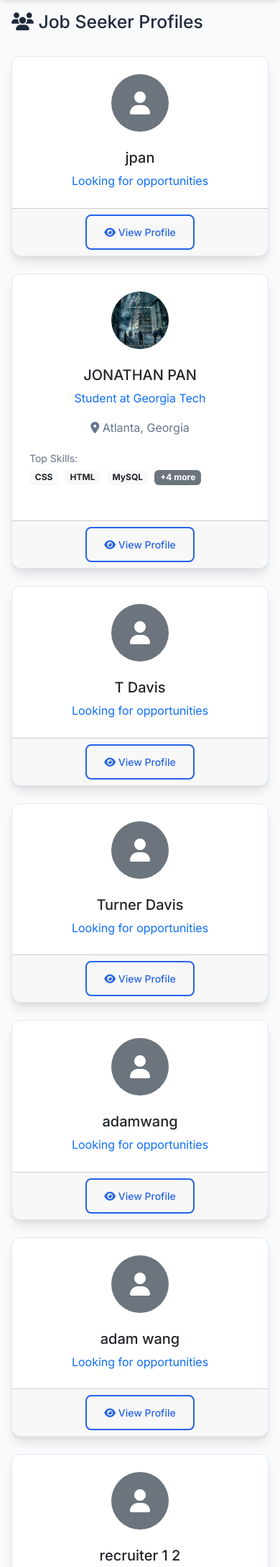
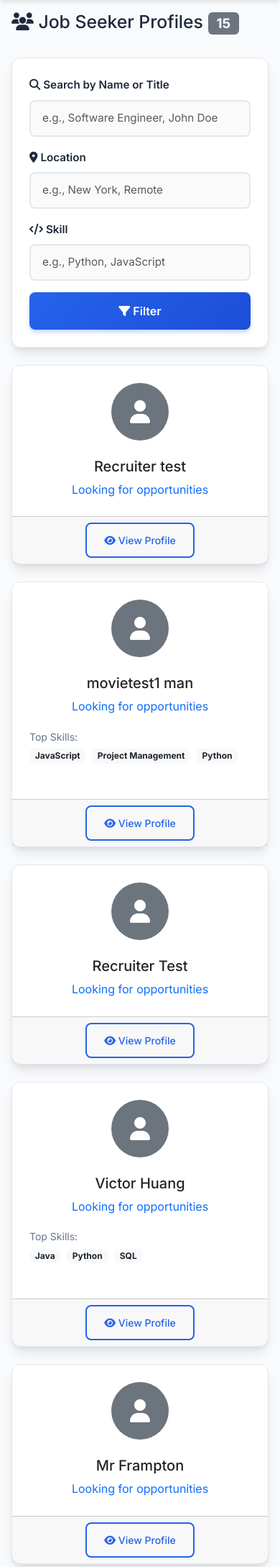
Before and after one commit to chunkymonkey5858/lockedin, a Django app: page /profiles/ in a window 390 px wide. Shown: the part 80-2257 px from the top of the page at 72% size. Run offline with Django 5.2, Linux system fonts and the light colour scheme; a user stored in the database is signed in; data comes from the database, SQL or seed files in the repository; both versions use the stored data as it was after the commit.

Commit message:
Add comprehensive notifications system and enhanced profile search
Features added:

1. NOTIFICATIONS SYSTEM (Job Seekers):
   - Created Notification model with types: application_status, interview, offer, message, profile_view, job_match
   - Built full notifications page with filtering by type (all, unread, applications, interviews, offers, messages)
   - Added auto-notifications for:
     * Application submission confirmation
     * Application status changes (reviewing, shortlisted, interview, offer, rejected)
     * Special emojis for interviews (🎉) and offers (🎊)
   - Implemented notification badge in navbar (updates every 30 seconds via AJAX)
   - Mark as read functionality (single or bulk)
   - Pagination for notifications (20 per page)
   - Views: notifications_list, mark_notification_read, mark_all_notifications_read, get_unread_notification_count

2. PROFILE SEARCH ENHANCEMENTS:
   - Added search bar to public profile list page
   - Filters by: name, title, location, skills
   - Pagination (6 profiles per page with First/Previous/Next/Last navigation)
   - Display total profile count in badge
   - Search preserves filters across pagination
   - Clear filters button

3. SIGNAL INTEGRATIONS:
   - Updated jobs/signals.py to create notifications on application submission and status changes
   - Notifications triggered automatically when recruiters update application status
   - Smart notification types (interview vs offer vs general status update)

4. UI/UX IMPROVEMENTS:
   - Notification badge shows unread count (hidden when 0, shows 99+ for large numbers)
   - Color-coded notification items (blue highlight for unread)
   - Icon system for different notification types
   - Filter tabs for easy navigation
   - Responsive design for all new pages

Files modified:
- profiles/models.py: Added Notification model
- profiles/views.py: Added 4 notification views + enhanced profile_list with search
- profiles/urls.py: Added notification routes
- profiles/admin.py: Registered Notification in admin
- profiles/templates/base.html: Added notification badge + AJAX updater
- profiles/templates/profiles/notifications.html: New full notifications page
- profiles/templates/profiles/profile_list.html: Enhanced with search and pagination
- jobs/signals.py: Added notification triggers
- Migration: 0006_notification.py

```diff
--- a/profiles/templates/base.html
+++ b/profiles/templates/base.html
@@ -283,6 +283,11 @@
                         <a class="nav-link" href="{% url 'conversations_list' %}">
                             <i class="fas fa-comments me-1"></i>Messages
                         </a>
+                        <a class="nav-link position-relative" href="{% url 'notifications' %}" id="notifications-link">
+                            <i class="fas fa-bell me-1"></i>Notifications
+                            <span class="badge bg-danger rounded-pill position-absolute top-0 start-100 translate-middle"
+                                  id="notification-badge" style="display: none; font-size: 0.7rem;">0</span>
+                        </a>
                         <a class="nav-link" href="{% url 'custom_logout' %}">
                             <i class="fas fa-sign-out-alt me-1"></i>Logout
                         </a>
@@ -318,6 +323,35 @@
     </main>
 
     <script src="https://cdn.jsdelivr.net/npm/bootstrap@5.3.0/dist/js/bootstrap.bundle.min.js"></script>
+
+    <!-- Notification Badge Update Script -->
+    {% if user.is_authenticated %}
+    <script>
+        function updateNotificationBadge() {
+            fetch('{% url "get_unread_notification_count" %}')
+                .then(response => response.json())
+                .then(data => {
+                    const badge = document.getElementById('notification-badge');
+                    if (badge) {
+                        if (data.count > 0) {
+                            badge.textContent = data.count > 99 ? '99+' : data.count;
+                            badge.style.display = 'inline-block';
+                        } else {
+                            badge.style.display = 'none';
+                        }
+                    }
+                })
+                .catch(error => console.error('Error fetching notification count:', error));
+        }
+
+        // Update badge on page load
+        document.addEventListener('DOMContentLoaded', updateNotificationBadge);
+
+        // Update badge every 30 seconds
+        setInterval(updateNotificationBadge, 30000);
+    </script>
+    {% endif %}
+
     {% block scripts %}{% endblock %}
     {% block extra_js %}{% endblock %}
 </body>
--- a/profiles/templates/profiles/profile_list.html
+++ b/profiles/templates/profiles/profile_list.html
@@ -4,12 +4,53 @@
 
 {% block content %}
 <div class="d-flex justify-content-between align-items-center mb-4">
-    <h2><i class="fas fa-users"></i> Job Seeker Profiles</h2>
+    <h2><i class="fas fa-users"></i> Job Seeker Profiles <span class="badge bg-secondary">{{ total_count }}</span></h2>
     {% if not user.is_authenticated %}
         <a href="{% url 'register_job_seeker' %}" class="btn btn-primary">
             <i class="fas fa-user-plus"></i> Join as Job Seeker
         </a>
     {% endif %}
+</div>
+
+<!-- Search Bar -->
+<div class="card mb-4">
+    <div class="card-body">
+        <form method="get" class="row g-3">
+            <div class="col-md-4">
+                <label for="search" class="form-label">
+                    <i class="fas fa-search me-1"></i>Search by Name or Title
+                </label>
+                <input type="text" class="form-control" id="search" name="search"
+                       value="{{ search_query }}" placeholder="e.g., Software Engineer, John Doe">
+            </div>
+            <div class="col-md-3">
+                <label for="location" class="form-label">
+                    <i class="fas fa-map-marker-alt me-1"></i>Location
+                </label>
+                <input type="text" class="form-control" id="location" name="location"
+                       value="{{ location_filter }}" placeholder="e.g., New York, Remote">
+            </div>
+            <div class="col-md-3">
+                <label for="skill" class="form-label">
+                    <i class="fas fa-code me-1"></i>Skill
+                </label>
+                <input type="text" class="form-control" id="skill" name="skill"
+                       value="{{ skill_filter }}" placeholder="e.g., Python, JavaScript">
+            </div>
+            <div class="col-md-2 d-flex align-items-end">
+                <button type="submit" class="btn btn-primary w-100">
+                    <i class="fas fa-filter me-1"></i>Filter
+                </button>
+            </div>
+        </form>
+        {% if search_query or location_filter or skill_filter %}
+            <div class="mt-3">
+                <a href="{% url 'profile_list' %}" class="btn btn-sm btn-outline-secondary">
+                    <i class="fas fa-times me-1"></i>Clear Filters
+                </a>
+            </div>
+        {% endif %}
+    </div>
 </div>
 
 <div class="row">
@@ -79,4 +120,43 @@
         </div>
     {% endfor %}
 </div>
+
+<!-- Pagination -->
+{% if profiles.has_other_pages %}
+    <nav aria-label="Profile pagination" class="mt-4">
+        <ul class="pagination justify-content-center">
+            {% if profiles.has_previous %}
+                <li class="page-item">
+                    <a class="page-link" href="?page=1{% if search_query %}&search={{ search_query }}{% endif %}{% if location_filter %}&location={{ location_filter }}{% endif %}{% if skill_filter %}&skill={{ skill_filter }}{% endif %}">
+                        <i class="fas fa-angle-double-left"></i> First
+                    </a>
+                </li>
+                <li class="page-item">
+                    <a class="page-link" href="?page={{ profiles.previous_page_number }}{% if search_query %}&search={{ search_query }}{% endif %}{% if location_filter %}&location={{ location_filter }}{% endif %}{% if skill_filter %}&skill={{ skill_filter }}{% endif %}">
+                        <i class="fas fa-angle-left"></i> Previous
+                    </a>
+                </li>
+            {% endif %}
+
+            <li class="page-item active">
+                <span class="page-link">
+                    Page {{ profiles.number }} of {{ profiles.paginator.num_pages }}
+                </span>
+            </li>
+
+            {% if profiles.has_next %}
+                <li class="page-item">
+                    <a class="page-link" href="?page={{ profiles.next_page_number }}{% if search_query %}&search={{ search_query }}{% endif %}{% if location_filter %}&location={{ location_filter }}{% endif %}{% if skill_filter %}&skill={{ skill_filter }}{% endif %}">
+                        Next <i class="fas fa-angle-right"></i>
+                    </a>
+                </li>
+                <li class="page-item">
+                    <a class="page-link" href="?page={{ profiles.paginator.num_pages }}{% if search_query %}&search={{ search_query }}{% endif %}{% if location_filter %}&location={{ location_filter }}{% endif %}{% if skill_filter %}&skill={{ skill_filter }}{% endif %}">
+                        Last <i class="fas fa-angle-double-right"></i>
+                    </a>
+                </li>
+            {% endif %}
+        </ul>
+    </nav>
+{% endif %}
 {% endblock %}
--- a/profiles/urls.py
+++ b/profiles/urls.py
@@ -56,4 +56,10 @@ urlpatterns = [
     path('conversations/<int:conversation_id>/send-message/', views.send_message_ajax, name='send_message_ajax'),
     path('conversations/<int:conversation_id>/mark-read/', views.mark_messages_read, name='mark_messages_read'),
 
+    # Notification URLs
+    path('notifications/', views.notifications_list, name='notifications'),
+    path('notifications/<int:notification_id>/mark-read/', views.mark_notification_read, name='mark_notification_read'),
+    path('notifications/mark-all-read/', views.mark_all_notifications_read, name='mark_all_notifications_read'),
+    path('notifications/count/', views.get_unread_notification_count, name='get_unread_notification_count'),
+
 ]
--- a/profiles/views.py
+++ b/profiles/views.py
@@ -6,7 +6,7 @@ from django.db import transaction, models
 from django.http import JsonResponse
 from django.views.decorators.http import require_http_methods
 from django.utils import timezone
-from .models import CustomUser, JobSeekerProfile, AdminActionLog, PrivacySettings, Conversation, Message
+from .models import CustomUser, JobSeekerProfile, AdminActionLog, PrivacySettings, Conversation, Message, Notification
 from .forms import (
     UserRegistrationForm, JobSeekerRegistrationForm, JobSeekerProfileForm,
     SkillFormSet, EducationFormSet, WorkExperienceFormSet, LinkFormSet,
@@ -232,13 +232,44 @@ def view_profile(request, user_id=None):
     return render(request, 'profiles/view_profile.html', context)
 
 def public_profile_list(request):
-    """List all public job seeker profiles"""
+    """List all public job seeker profiles with search and pagination"""
+    from django.core.paginator import Paginator
+    from django.db.models import Q
+
     profiles = JobSeekerProfile.objects.filter(
         is_public=True
-    ).select_related('user').prefetch_related('skills')
+    ).select_related('user').prefetch_related('skills').order_by('-updated_at')
+
+    # Search functionality
+    search_query = request.GET.get('search', '')
+    location_filter = request.GET.get('location', '')
+    skill_filter = request.GET.get('skill', '')
+
+    if search_query:
+        profiles = profiles.filter(
+            Q(user__first_name__icontains=search_query) |
+            Q(user__last_name__icontains=search_query) |
+            Q(headline__icontains=search_query) |
+            Q(bio__icontains=search_query)
+        )
+
+    if location_filter:
+        profiles = profiles.filter(location__icontains=location_filter)
+
+    if skill_filter:
+        profiles = profiles.filter(skills__name__icontains=skill_filter).distinct()
+
+    # Pagination
+    paginator = Paginator(profiles, 6)  # Show 6 profiles per page
+    page_number = request.GET.get('page', 1)
+    profiles_page = paginator.get_page(page_number)
 
     context = {
-        'profiles': profiles,
+        'profiles': profiles_page,
+        'search_query': search_query,
+        'location_filter': location_filter,
+        'skill_filter': skill_filter,
+        'total_count': paginator.count,
     }
 
     return render(request, 'profiles/profile_list.html', context)
@@ -1292,3 +1323,60 @@ def mark_messages_read(request, conversation_id):
         'message': f'{count} messages marked as read',
         'marked_count': count
     })
+
+@login_required
+def notifications_list(request):
+    """Display user notifications with filtering and pagination"""
+    from django.core.paginator import Paginator
+
+    notifications = Notification.objects.filter(recipient=request.user)
+
+    # Filter by type or read status
+    filter_type = request.GET.get('filter', '')
+    if filter_type == 'unread':
+        notifications = notifications.filter(is_read=False)
+    elif filter_type in ['application_status', 'interview', 'offer', 'message', 'profile_view', 'job_match']:
+        notifications = notifications.filter(notification_type=filter_type)
+
+    # Pagination
+    paginator = Paginator(notifications, 20)  # 20 per page
+    page_number = request.GET.get('page', 1)
+    notifications_page = paginator.get_page(page_number)
+
+    context = {
+        'notifications': notifications_page,
+        'unread_count': Notification.objects.filter(recipient=request.user, is_read=False).count(),
+        'total_count': Notification.objects.filter(recipient=request.user).count(),
+        'filter': filter_type,
+    }
+
+    return render(request, 'profiles/notifications.html', context)
+
+@login_required
+@require_http_methods(["POST"])
+def mark_notification_read(request, notification_id):
+    """Mark a single notification as read"""
+    notification = get_object_or_404(Notification, id=notification_id, recipient=request.user)
+    notification.mark_as_read()
+
+    return JsonResponse({
+        'success': True,
+        'message': 'Notification marked as read'
+    })
+
+@login_required
+@require_http_methods(["POST"])
+def mark_all_notifications_read(request):
+    """Mark all user notifications as read"""
+    count = Notification.objects.filter(
+        recipient=request.user,
+        is_read=False
+    ).update(is_read=True, read_at=timezone.now())
+
+    return redirect('notifications')
+
+@login_required
+def get_unread_notification_count(request):
+    """AJAX endpoint to get unread notification count"""
+    count = Notification.objects.filter(recipient=request.user, is_read=False).count()
+    return JsonResponse({'count': count})
```
Also changed, not shown: jobs/signals.py (+39 -0 lines), profiles/admin.py (+8 -1 lines), profiles/models.py (+43 -0 lines), profiles/templates/profiles/notifications.html (added, +196 -0 lines), db.sqlite3, profiles/migrations/0006_notification.py (added).
